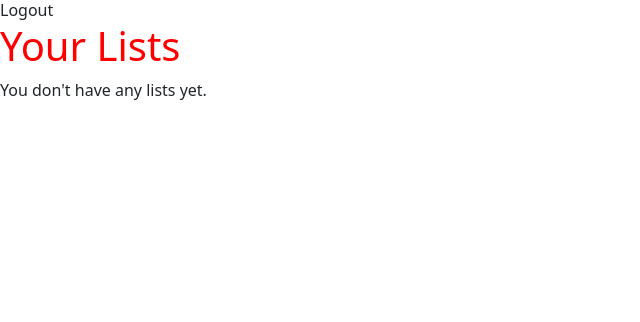
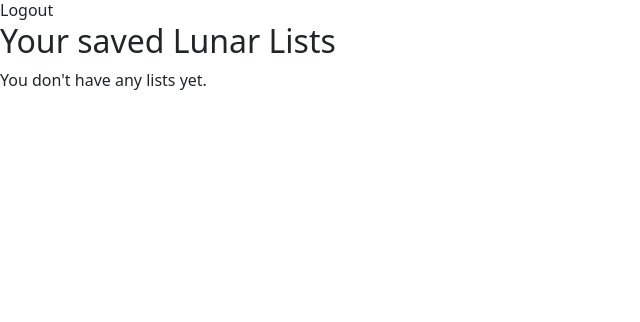
Before and after one commit to MarkChips/lunar-lists, a Django app: page /lists/ in a window 1280 px wide. Shown: the part 26-348 px from the top of the page, without its empty margins (0-640 px from the left). Run offline with Django 4.2, Linux system fonts and the light colour scheme; the visitor is signed in with stand-in values (Sample User, id 1); data that the repository does not hold is empty; some libraries are stand-ins or nearby versions.

Commit message:
refactor: :truck: rename todo_list.html to saved_lists.html

```diff
--- a/todo/templates/todo/todo_list.html
+++ b/todo/templates/todo/saved_lists.html
@@ -2,9 +2,9 @@
 {% extends 'base.html' %}
 
 {% block content %}
-<h1>Your Lists</h1>
+<h2>Your saved Lunar Lists</h2>
+
 {% if lists %}
-
     <table class="table">
         <thead>
             <tr>
@@ -15,6 +15,7 @@
             </tr>
         </thead>
         <tbody>
+            <!-- iterate through each list belonging to logged in user -->
             {% for list in lists %}
             <tr>
                 <th scope="row">{{ forloop.counter }}</th>
--- a/todo/views.py
+++ b/todo/views.py
@@ -14,4 +14,4 @@ class HomePage(TemplateView):
 def list_view(request):
     user_lists = List.objects.filter(user_ID=request.user)
 
-    return render(request, 'todo/todo_list.html', {'lists': user_lists})
+    return render(request, 'todo/saved_lists.html', {'lists': user_lists})
```
